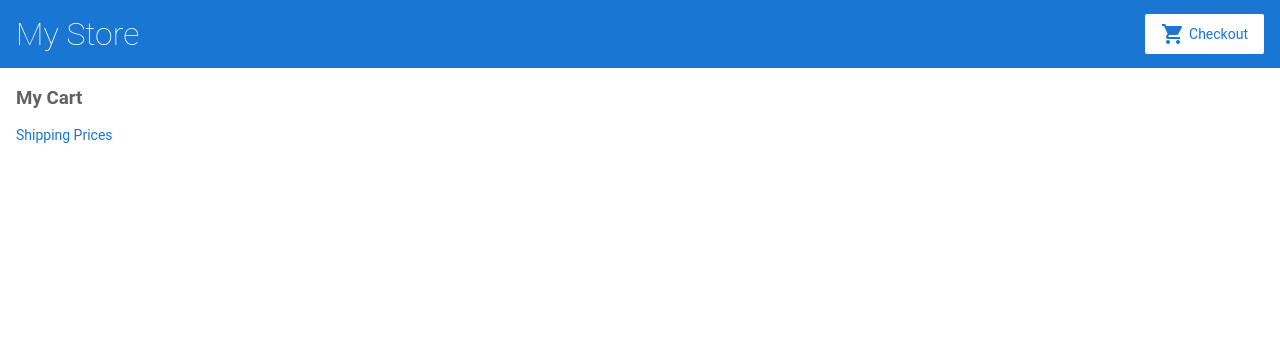
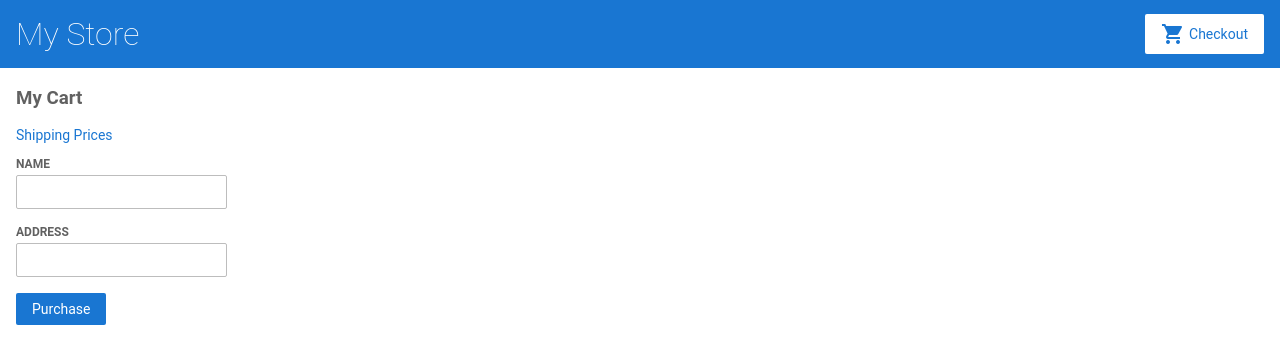
Before and after one commit to felipegueller/angular-my-store, an Angular app: page /cart in a window 1280 px wide. Shown: the top 364 px of the page. Built offline with nearby package versions, Linux system fonts and the light colour scheme.

Commit message:
:sparkles: feat: adding a reactive form to cart

```diff
--- a/src/app/cart/cart.component.html
+++ b/src/app/cart/cart.component.html
@@ -5,6 +5,20 @@
 </p>
 
 <div class="cart-item" *ngFor="let item of items">
-  <p> {{ item.name }}</p>
+  <p>{{ item.name }}</p>
   <p>{{ item.price | currency }}</p>
 </div>
+
+<form [formGroup]="checkoutForm" (ngSubmit)="onSubmit()">
+  <div>
+    <label for="name">Name</label>
+    <input type="text" id="name" formControlName="name" />
+  </div>
+
+  <div>
+    <label for="address">Address</label>
+    <input type="text" id="address" formControlName="address" />
+  </div>
+
+  <button class="button" type="submit">Purchase</button>
+</form>
--- a/src/app/cart/cart.component.ts
+++ b/src/app/cart/cart.component.ts
@@ -1,4 +1,5 @@
 import { Component, OnInit } from '@angular/core'
+import { FormBuilder } from '@angular/forms'
 
 import { CartService } from '../cart.service'
 import { Product } from '../products'
@@ -10,8 +11,18 @@
 })
 export class CartComponent implements OnInit {
   items: Product[] | undefined = this.cart.getItems()
+  checkoutForm = this.formBuilder.group({
+    name: '',
+    address: ''
+  })
 
-  constructor(private cart: CartService) {}
+  constructor(private cart: CartService, private formBuilder: FormBuilder) {}
 
   ngOnInit(): void {}
+
+  onSubmit():void {
+    this.items = this.cart.clearCart()
+    console.warn('Your order has been submitted. ', this.checkoutForm.value)
+    this.checkoutForm.reset()
+  }
 }
```
